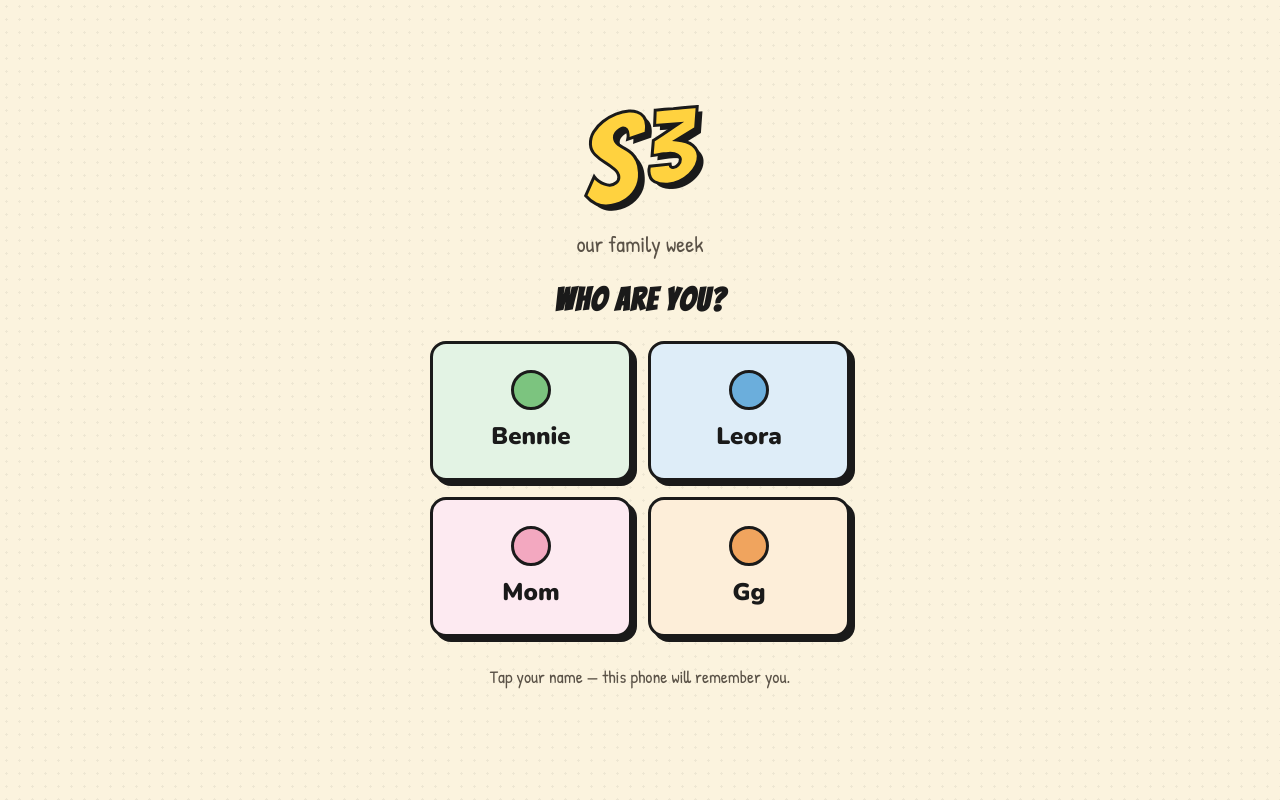
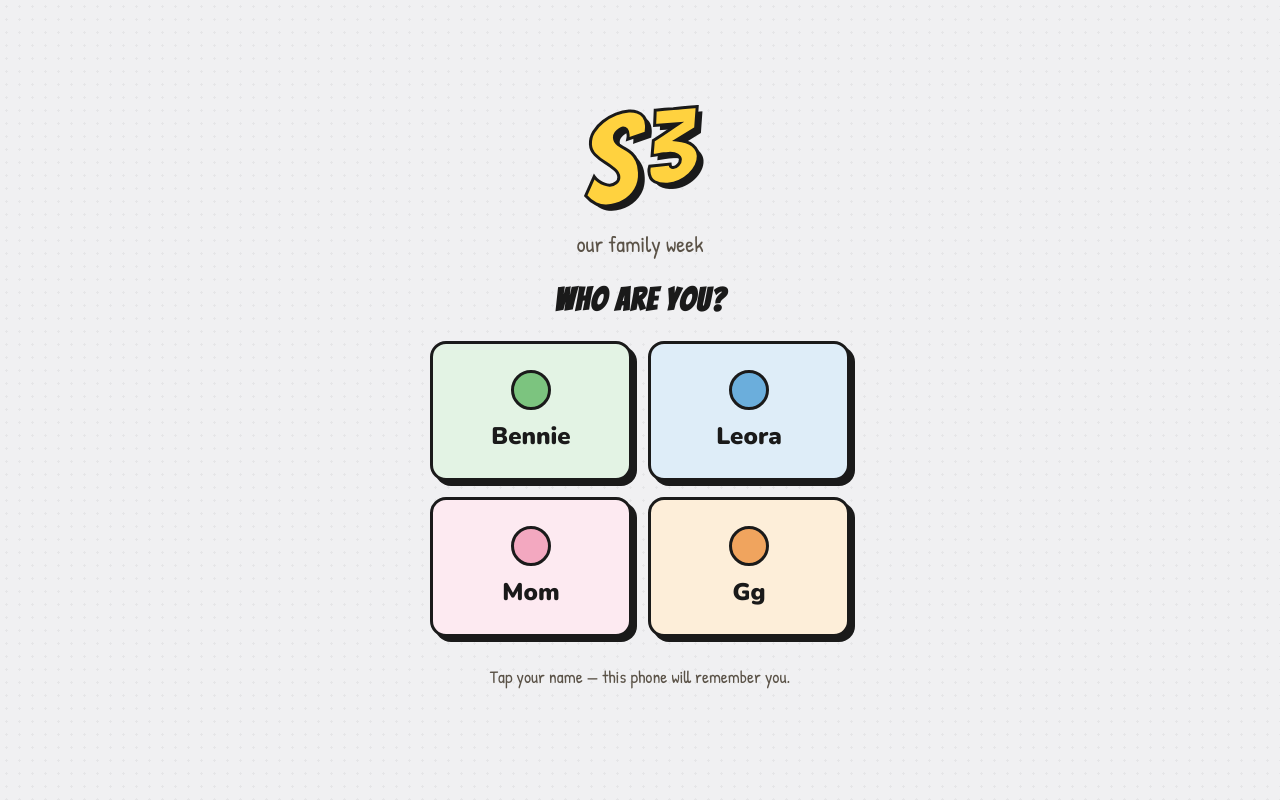
Before and after one commit to benniesinger100/s3-family, a React (Vite) app: page / in a window 1280 px wide. Built offline with nearby package versions, Linux system fonts and the light colour scheme; no server answers; the database is empty.

Commit message:
Update CSS variables for colors and opacity

```diff
--- a/src/index.css
+++ b/src/index.css
@@ -6,12 +6,12 @@
    ============================================================ */
 
 :root {
-  --paper: #fbf3de;       /* warm newsprint cream */
-  --paper-2: #f6ead0;
+   --paper: #f0f0f2;
+   --paper-2: #e7e7ea;
   --ink: #1a1a1a;         /* heavy comic ink */
   --ink-soft: #5a5247;
   --accent: #ffd23f;      /* sunny highlight */
-  --dot: rgba(26, 26, 26, 0.06);   /* halftone dots */
+   --dot: rgba(26, 26, 26, 0.05);
   --shadow: 5px 5px 0 var(--ink);  /* printed drop shadow */
   --shadow-sm: 3px 3px 0 var(--ink);
   --radius: 16px;
```
